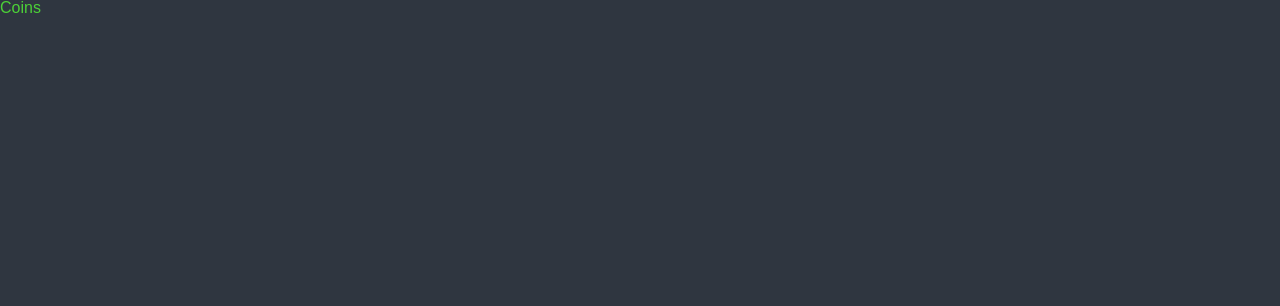
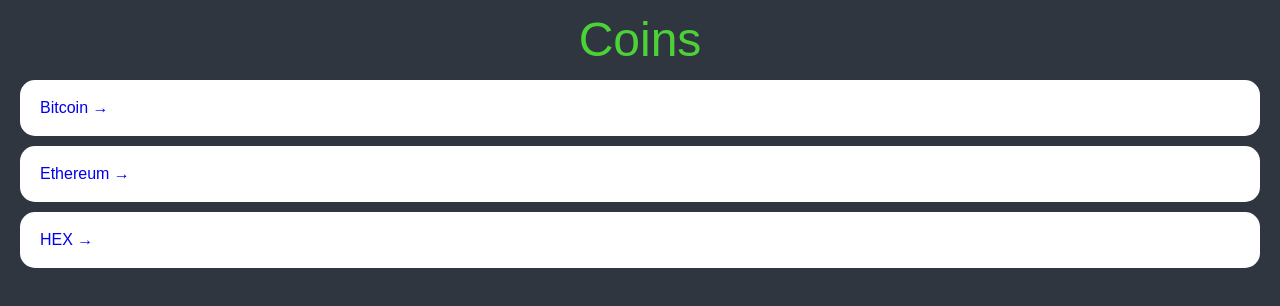
Before and after one commit to dbstj0403/crypto-tracker, a React (Create React App) app: page / in a window 1280 px wide. Shown: the top 306 px of the page. Built offline with nearby package versions, Linux system fonts and the light colour scheme.

Commit message:
#5 Home part1

```diff
--- a/src/routers/Coins.tsx
+++ b/src/routers/Coins.tsx
@@ -1,8 +1,78 @@
 import styled from "styled-components";
+import { Link } from "react-router-dom";
 function Coins() {
   const Title = styled.h1`
     color: ${(props) => props.theme.accentColor};
+    font-size: 48px;
   `;
-  return <Title>Coins</Title>;
+  const Container = styled.div`
+    padding: 0px 20px;
+  `;
+  const Header = styled.header`
+    height: 10vh;
+    display: flex;
+    justify-content: center;
+    align-items: center;
+  `;
+  const CoinsList = styled.ul``;
+  const Coin = styled.li`
+    background-color: white;
+    color: ${(props) => props.theme.bgColor};
+    padding: 20px;
+    border-radius: 15px;
+    margin-bottom: 10px;
+    a {
+      transition: color 0.2s ease-in;
+      display: block;
+    }
+    &:hover {
+      a {
+        color: ${(props) => props.theme.accentColor};
+      }
+    }
+  `;
+  const coins = [
+    {
+      id: "btc-bitcoin",
+      name: "Bitcoin",
+      symbol: "BTC",
+      rank: 1,
+      is_new: false,
+      is_active: true,
+      type: "coin",
+    },
+    {
+      id: "eth-ethereum",
+      name: "Ethereum",
+      symbol: "ETH",
+      rank: 2,
+      is_new: false,
+      is_active: true,
+      type: "coin",
+    },
+    {
+      id: "hex-hex",
+      name: "HEX",
+      symbol: "HEX",
+      rank: 3,
+      is_new: false,
+      is_active: true,
+      type: "token",
+    },
+  ];
+  return (
+    <Container>
+      <Header>
+        <Title>Coins</Title>
+      </Header>
+      <CoinsList>
+        {coins.map((coin) => (
+          <Coin key={coin.id}>
+            <Link to={`/${coin.id}`}>{coin.name} &rarr;</Link>
+          </Coin>
+        ))}
+      </CoinsList>
+    </Container>
+  );
 }
 export default Coins;
```
